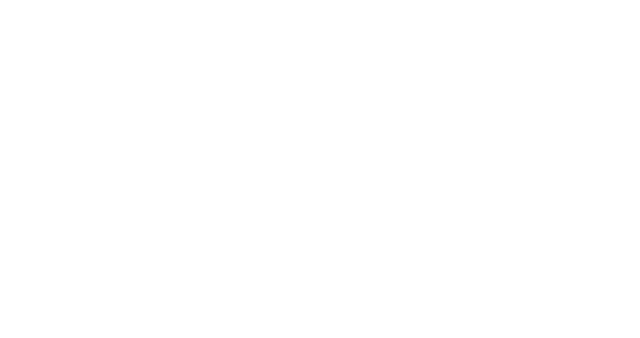
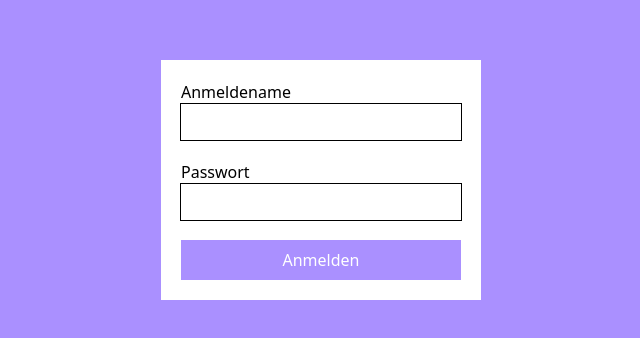
Before and after one commit to EbbeUndFlut/mergeconflict, a React (Create React App) app: page /login in a window 1280 px wide. Shown: the part 220-558 px from the top of the page, without its empty margins (319-959 px from the left). Built offline with nearby package versions, Linux system fonts and the light colour scheme.

Commit message:
Loginpage html und css done

```diff
--- a/src/pages/batman/Login.jsx
+++ b/src/pages/batman/Login.jsx
@@ -1,5 +1,15 @@
 const Login = (props) => {
-    return null
+    return (
+        <main className="bg-mainpurple flex h-screen justify-center">
+            <section className="bg-white self-center w-1/4 p-5 flex  flex-col">
+                <label className="" htmlFor="">Anmeldename</label>
+                <input className="outline outline-1 text-xl py-1" type="text" name="" id="" />
+                <label className="mt-5">Passwort</label>
+                <input className="outline outline-1 text-xl py-1" type="password" name="" id="" />
+                <button className="bg-mainpurple mt-5 py-2 text-white">Anmelden</button>
+            </section>
+        </main>
+    )
 }
 
 export default Login
```
